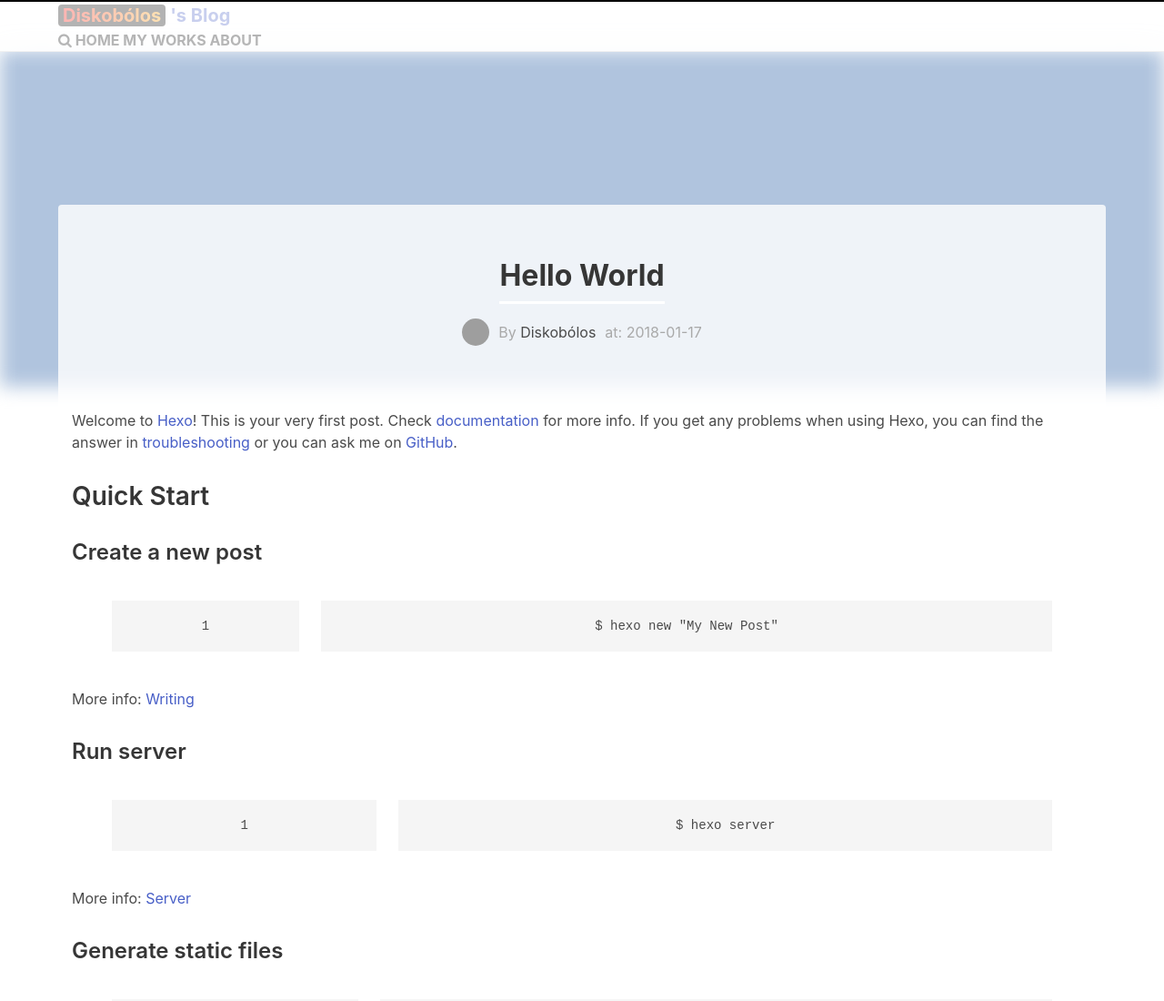
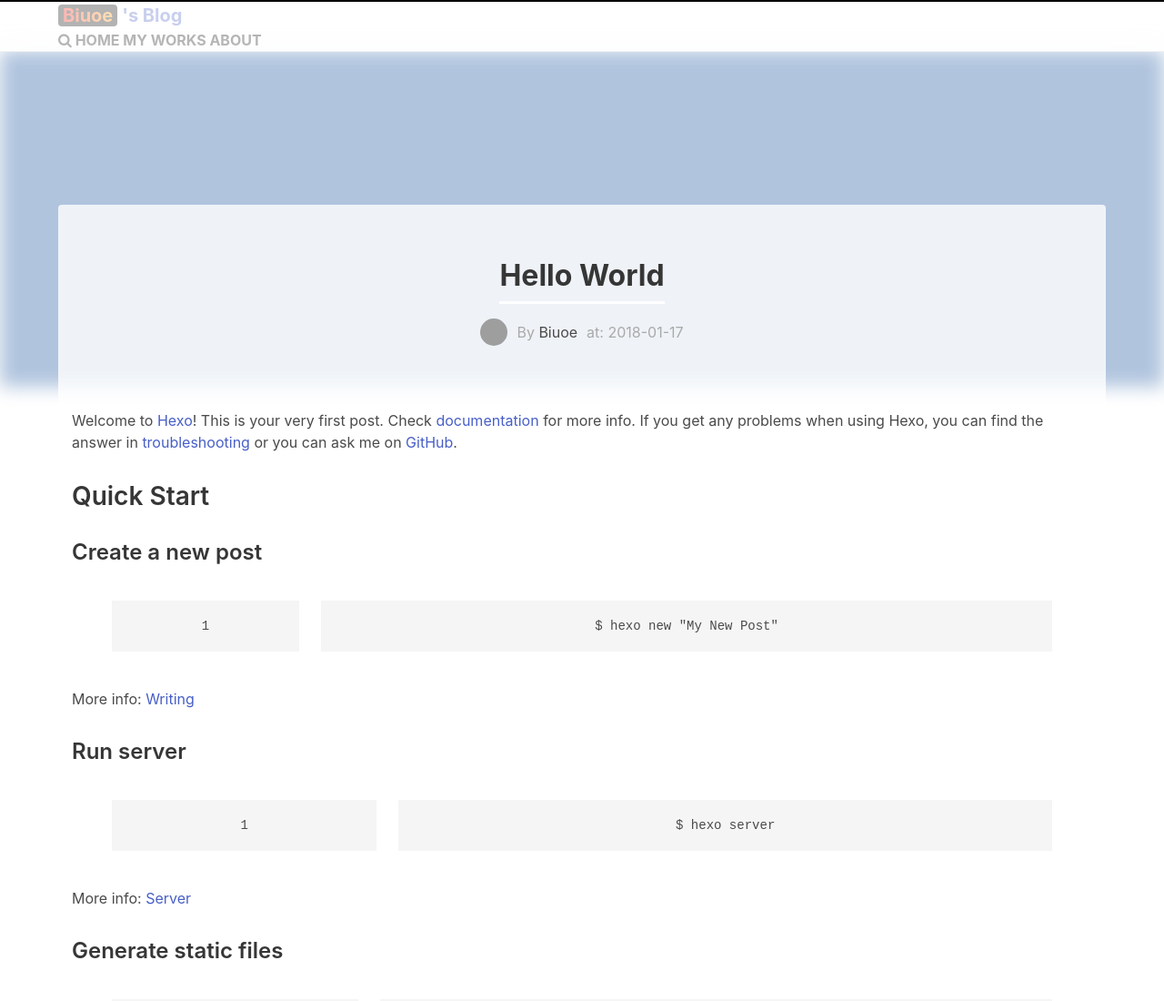
Before and after one commit to biuoe/biuoe.github.io, a plain HTML site: page 2018/01/17/hello-world/index.html in a window 1280 px wide. Shown: the top 1100 px of the page at 91% size. Drawn offline with nearby package versions, Linux system fonts and the light colour scheme; grey boxes are pictures that could not be loaded; a script that the page names is missing.

Commit message:
Site updated: 2018-01-17 14:23:42

```diff
--- a/2018/01/17/hello-world/index.html
+++ b/2018/01/17/hello-world/index.html
@@ -40,7 +40,7 @@
     <nav class="nav">
          <div class="nav-left">
             <a href="/" class="nav-item" style="font-size: 20px;">
-              <span class="logo">Diskobólos</span>'s Blog
+              <span class="logo">Biuoe</span>'s Blog
             </a>
          </div>
         <div class="nav-center is-hidden position-relative" id="search_container">
@@ -140,7 +140,7 @@
 
             <div class="is-flex align-center">
                 <img class="post-avatar" src="https://cdn2.iconfinder.com/data/icons/rcons-user/32/male-shadow-circle-512.png">
-                <span style="padding:0 10px;"> <span class="sub-title">By</span> Diskobólos</span>
+                <span style="padding:0 10px;"> <span class="sub-title">By</span> Biuoe</span>
                 <span class="post-date sub-title">at: 2018-01-17</span>
             </div>
 
```
Also changed, not shown: archives/2018/01/index.html (+1 -1 lines), archives/2018/index.html (+1 -1 lines), archives/index.html (+1 -1 lines), index.html (+3 -3 lines).
